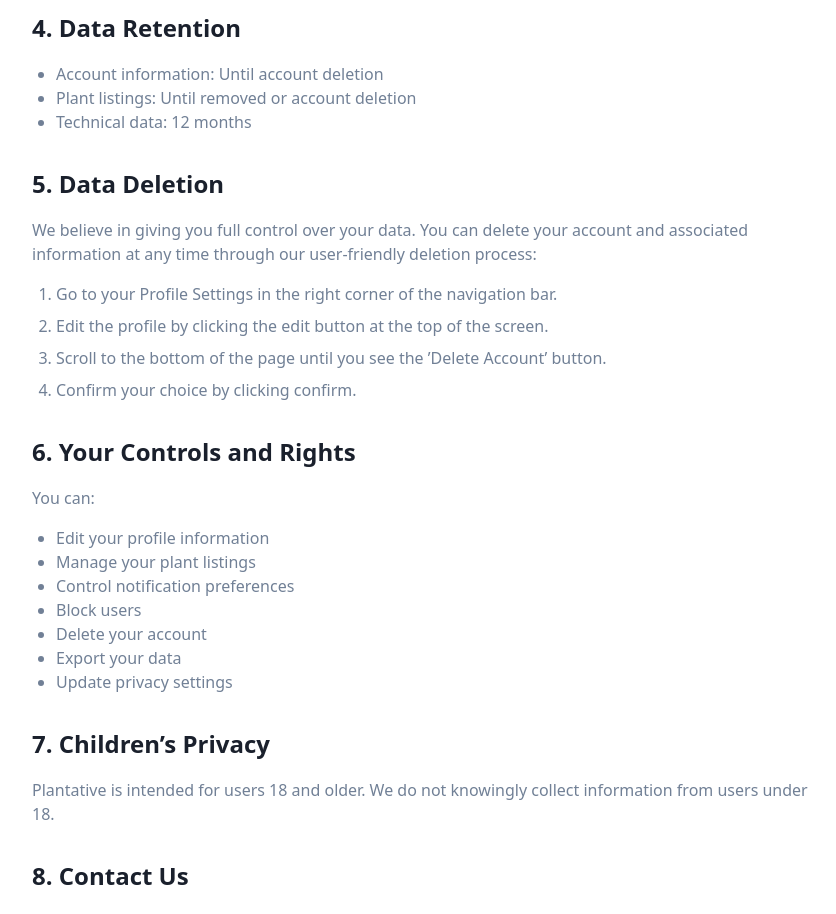
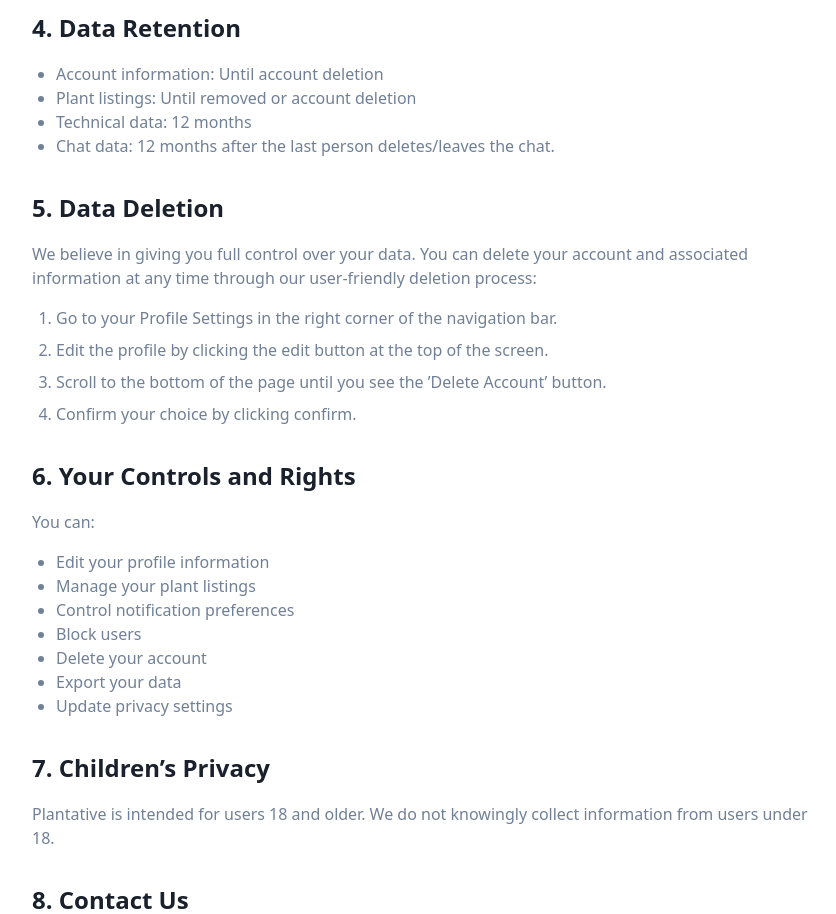
Before and after one commit to slverpla/slverpla.github.io, a Next.js app: page /privacy-policy in a window 1280 px wide. Shown: the part 2080-2994 px from the top of the page, without its empty margins (208-1044 px from the left). Built offline with nearby package versions, Linux system fonts and the light colour scheme.

Commit message:
add data deletion information

```diff
--- a/src/templates/PrivacyPolicy.tsx
+++ b/src/templates/PrivacyPolicy.tsx
@@ -134,6 +134,10 @@
                 <li>Account information: Until account deletion</li>
                 <li>Plant listings: Until removed or account deletion</li>
                 <li>Technical data: 12 months</li>
+                <li>
+                  Chat data: 12 months after the last person deletes/leaves the
+                  chat.
+                </li>
               </ul>
 
               <h2 className="mb-4 mt-8 text-2xl font-semibold text-gray-900">
```
